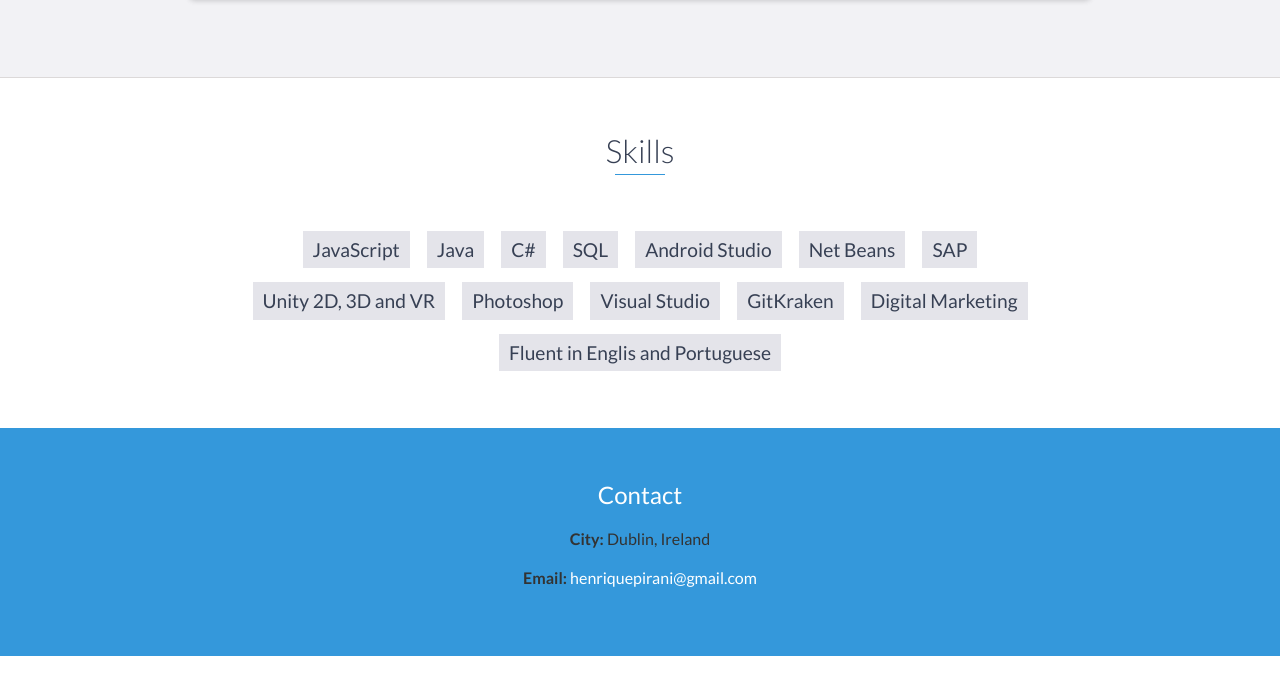
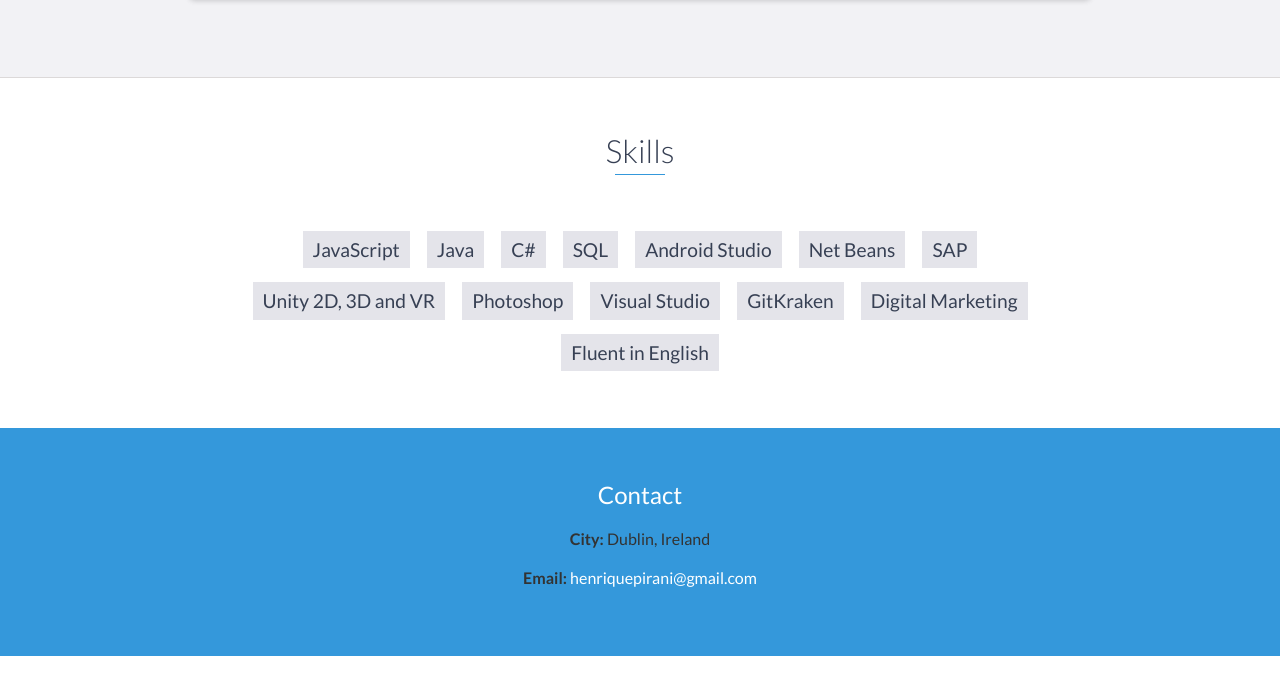
Before and after one commit to HenriquePirani/HenriquePirani.github.io, a website: page index.html in a window 1280 px wide. Shown: the part 3241-3930 px from the top of the page. Drawn offline with nearby package versions, Linux system fonts and the light colour scheme.

Commit message:
Update index.html

```diff
--- a/index.html
+++ b/index.html
@@ -201,7 +201,7 @@
 		<li>Visual Studio</li>
 		<li>GitKraken</li>
 		<li>Digital Marketing</li>
-		<li>Fluent in Englis and Portuguese</li>
+		<li>Fluent in English</li>
         </ul>
     </div>
     <!-- End #skills -->
```
